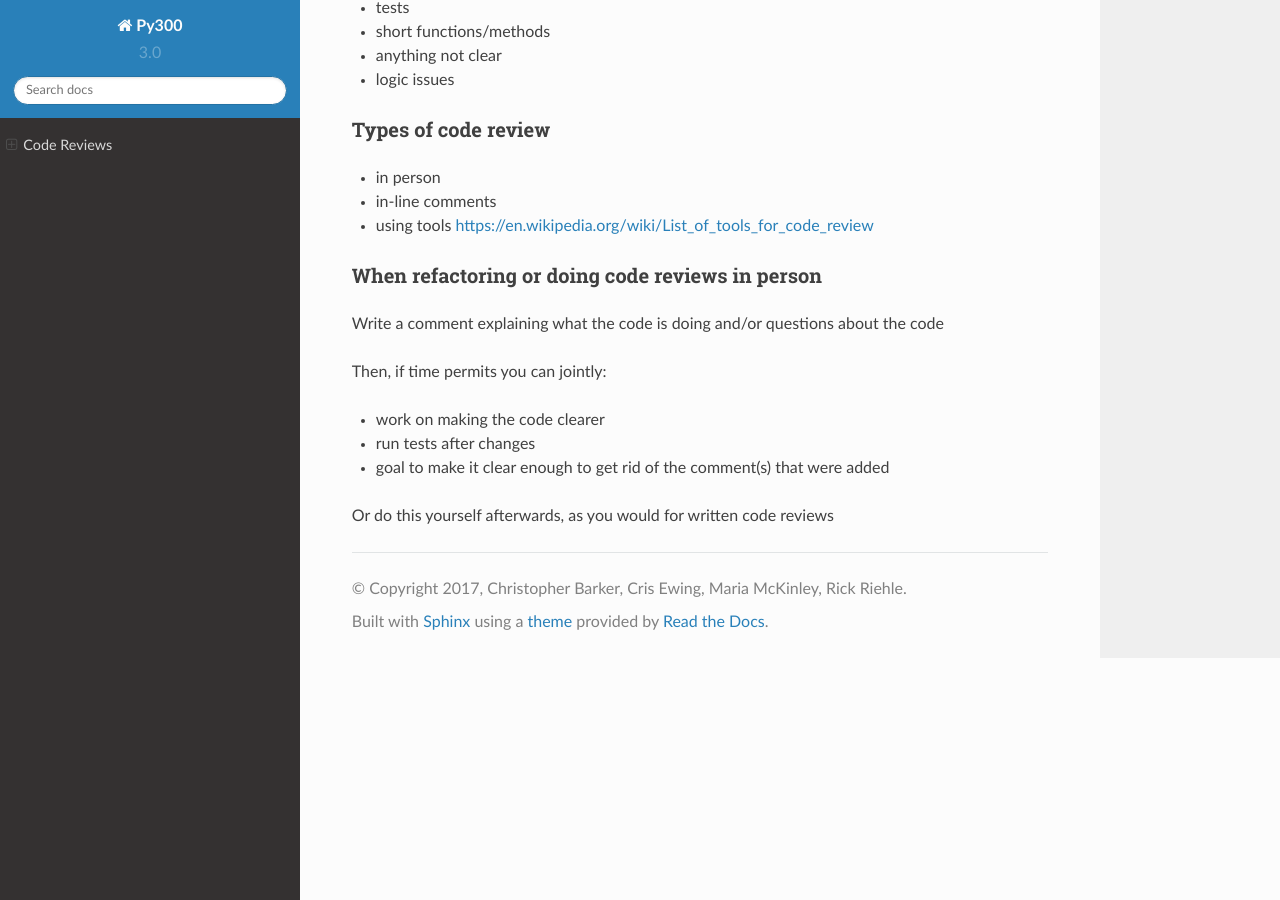
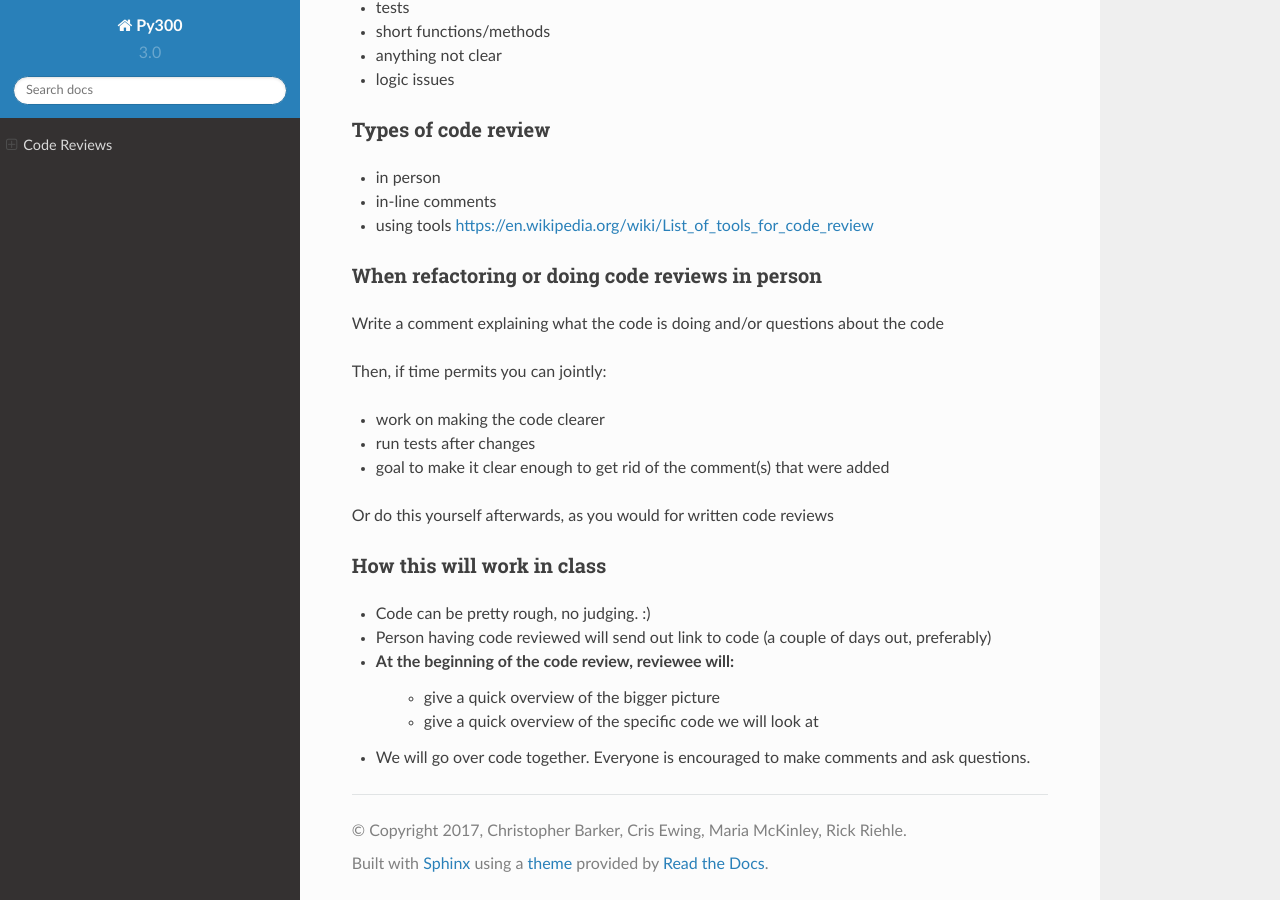
Before and after one commit to UWPCE-PythonCert/Py300, a Sphinx documentation site: the page built from source/code_review.rst, in a window 1280 px wide and 900 px high, scrolled down 1128 px. Built offline with Sphinx 7.4.7 and the Read the Docs theme 2.0.0, drawn with Linux system fonts in a browser that asks for light colours.

Commit message:
more updates to code review lecture

```diff
--- a/source/code_review.rst
+++ b/source/code_review.rst
@@ -79,3 +79,14 @@ Then, if time permits you can jointly:
 - goal to make it clear enough to get rid of the comment(s) that were added
 
 Or do this yourself afterwards, as you would for written code reviews
+
+
+How this will work in class
+---------------------------
+
+- Code can be pretty rough, no judging. :)
+- Person having code reviewed will send out link to code (a couple of days out, preferably)
+- At the beginning of the code review, reviewee will:
+   - give a quick overview of the bigger picture
+   - give a quick overview of the specific code we will look at
+- We will go over code together. Everyone is encouraged to make comments and ask questions.
```
